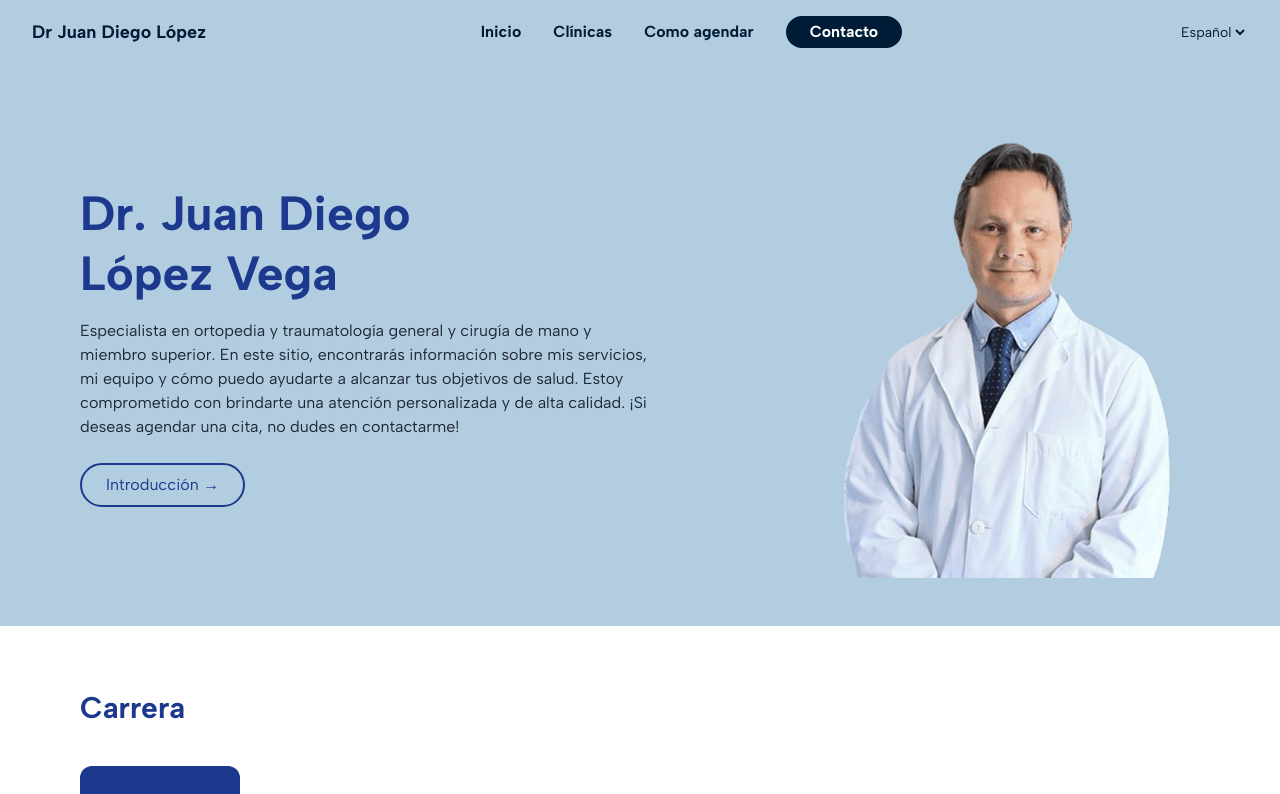
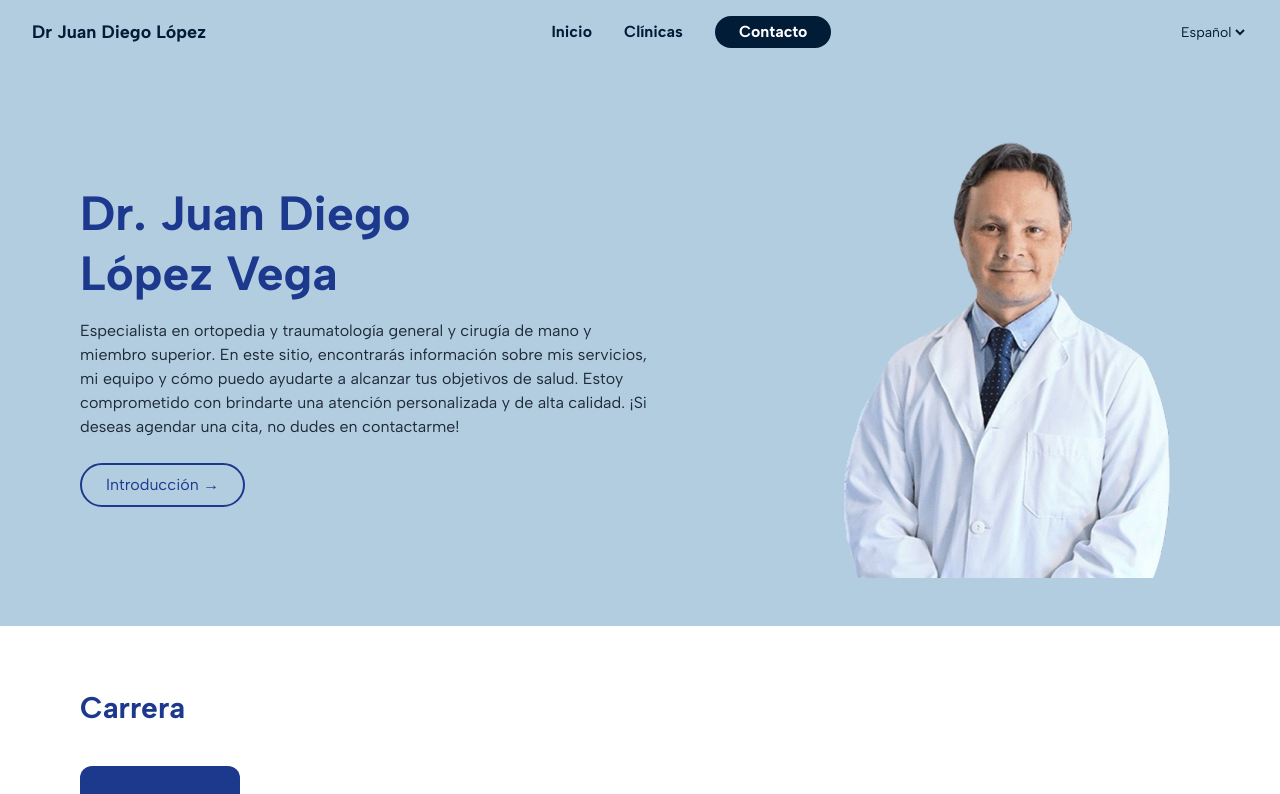
Before and after one commit to JimeCal/PaginaWeb, a Next.js app in the folder pagina-web/: page / in a window 1280 px wide. Shown: the top 794 px of the page. Built offline with nearby package versions, Linux system fonts and the light colour scheme.

Commit message:
Como agendar errase

```diff
--- a/pagina-web/src/components/Footer.jsx
+++ b/pagina-web/src/components/Footer.jsx
@@ -15,7 +15,6 @@ export default function Footer() {
 
         <div className={footerStyles.menu}>
           <a href="#inicio" className={footerStyles.link}>Inicio</a>
-          <a href="#agendar" className={footerStyles.link}>Cómo agendar</a>
           <a href="#contacto" className={footerStyles.link}>Contacto</a>
         </div>
 
--- a/pagina-web/src/components/Header.tsx
+++ b/pagina-web/src/components/Header.tsx
@@ -13,9 +13,6 @@ export default function Header() {
         </a>
         <a href="#" className="hover:underline">
           Clínicas
-        </a>
-        <a href="#" className="hover:underline">
-          Como agendar
         </a>
         <a
           href="#"
```
